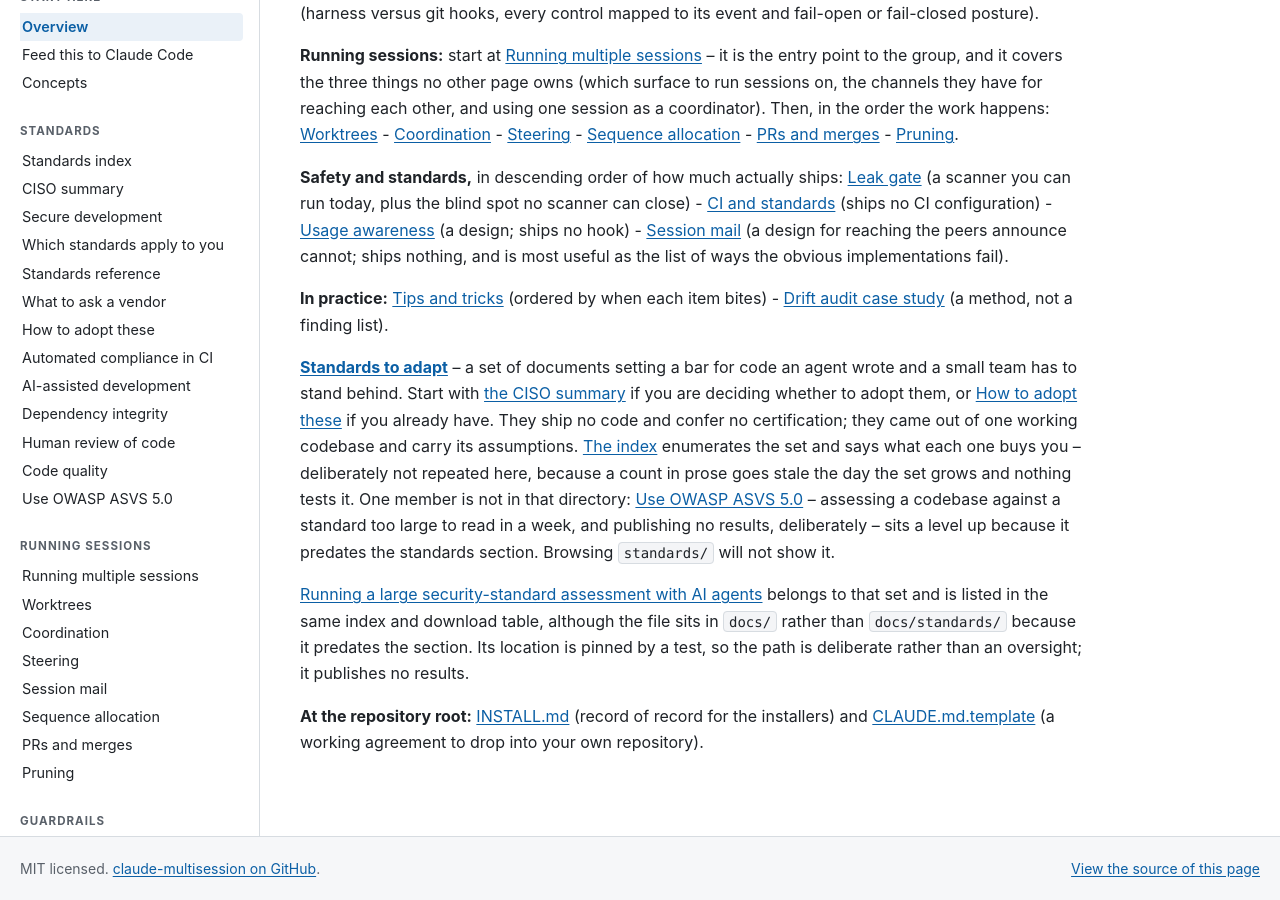
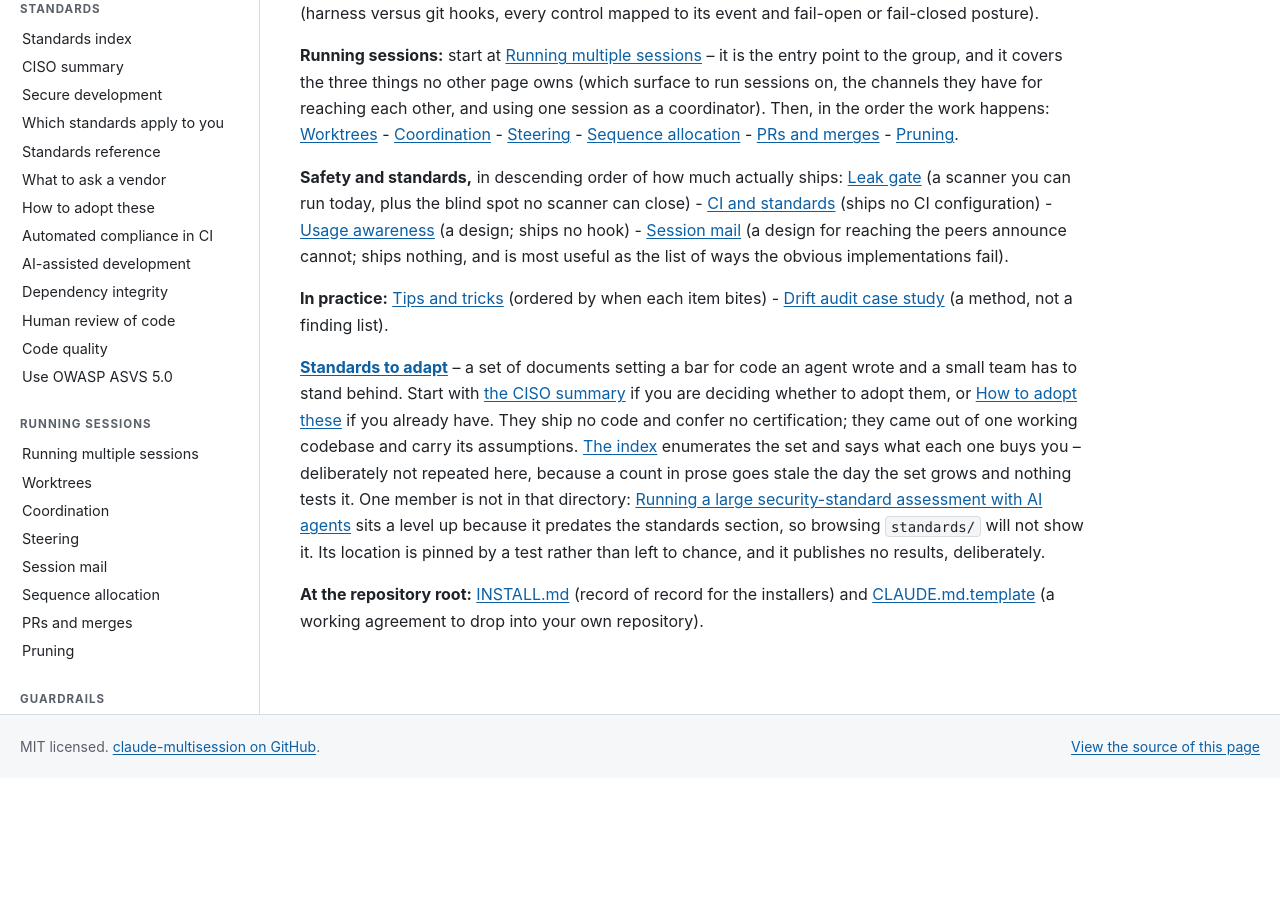
Before and after one commit to wshallwshall/claude-multisession, a Jekyll site: the page built from docs/index.md, in a window 1280 px wide and 900 px high, scrolled down 8826 px. Built offline with Jekyll 4.4.1, drawn with Linux system fonts in a browser that asks for light colours; after the commit the page ends 9604 px from its top, so only the background shows below that.

Commit message:
docs(index): the rebase merged two independent fixes for one defect into two paragraphs
de72973 landed on main while 8ba7696 sat unpushed on this branch. Same fix, made
about an hour apart by two sessions that did not know about each other.

The rebase reported NO conflict and produced a duplicate: two consecutive
paragraphs telling the reader the same thing about the same document. The two
inserts were ADJACENT rather than overlapping, so the three-way merge had nothing
to reconcile. That is the worse outcome of the two -- a conflict stops you, a
clean merge ships. The instrument answered "do these lines overlap" when the
question was "do these changes say the same thing", which is the failure class
this repository keeps rediscovering.

Resolved as one paragraph keeping what each version had and the other did not.
From 8ba7696: the link text is the document's H1 quoted verbatim, which is the
whole reason the change was deferred in the first place. From de72973: the "one
member is not in that directory" framing, which respects the surrounding
paragraph's decision to enumerate nothing, and the concrete consequence for a
reader -- browsing standards/ will not show it.

Co-Authored-By: Claude Opus 5 <noreply@anthropic.com>

```diff
--- a/docs/index.md
+++ b/docs/index.md
@@ -342,14 +342,10 @@ wrote and a small team has to stand behind. Start with
 no certification; they came out of one working codebase and carry its assumptions.
 [The index](standards/OVERVIEW.md) enumerates the set and says what each one buys you -- deliberately
 not repeated here, because a count in prose goes stale the day the set grows and nothing tests it.
-One member is not in that directory: [Use OWASP ASVS 5.0](ASVS-ASSESSMENT.md) -- assessing a codebase
-against a standard too large to read in a week, and publishing no results, deliberately -- sits a
-level up because it predates the standards section. Browsing `standards/` will not show it.
-
-[Running a large security-standard assessment with AI agents](ASVS-ASSESSMENT.md) belongs to that
-set and is listed in the same index and download table, although the file sits in `docs/` rather
-than `docs/standards/` because it predates the section. Its location is pinned by a test, so the
-path is deliberate rather than an oversight; it publishes no results.
+One member is not in that directory:
+[Running a large security-standard assessment with AI agents](ASVS-ASSESSMENT.md) sits a level up
+because it predates the standards section, so browsing `standards/` will not show it. Its location
+is pinned by a test rather than left to chance, and it publishes no results, deliberately.
 
 **At the repository root:**
 [INSTALL.md](https://github.com/wshallwshall/claude-multisession/blob/main/INSTALL.md) (record of
```
